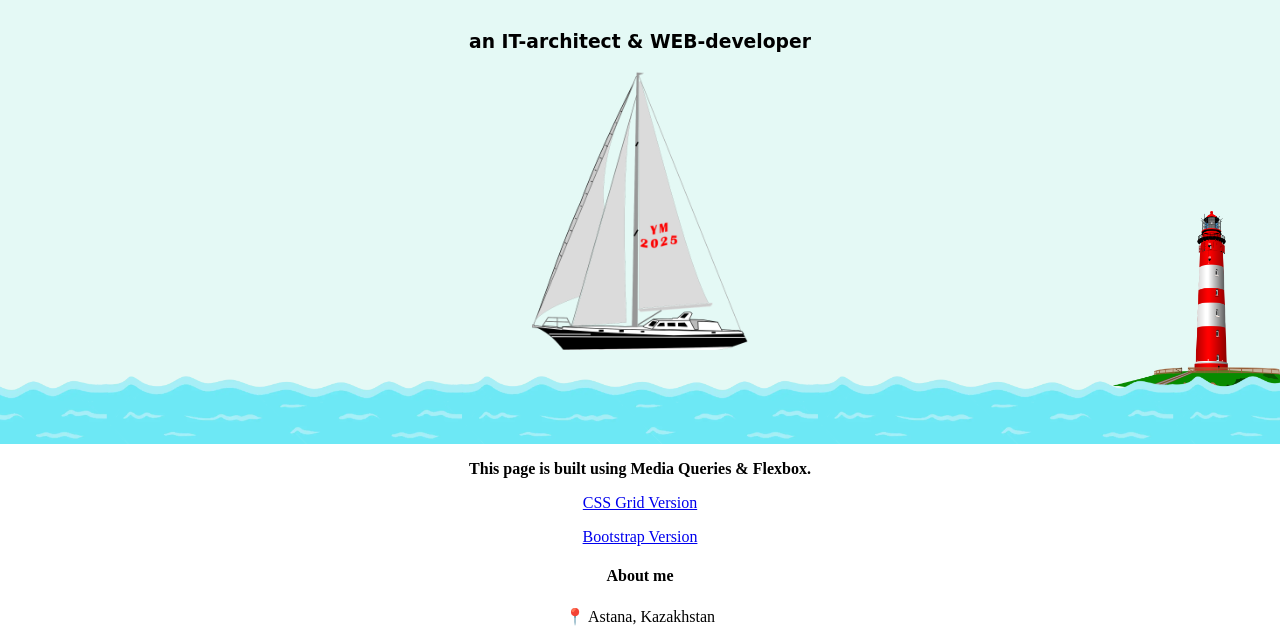
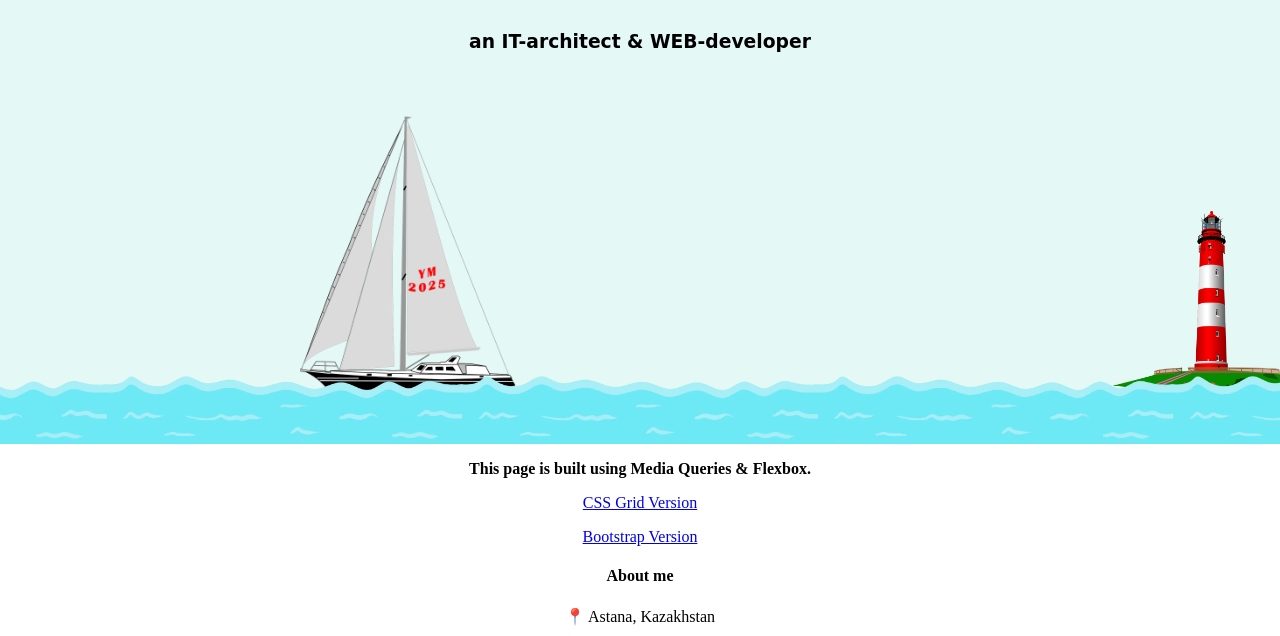
Before and after one commit to Yerlan-ops/resume-mquery, a plain HTML site: page index.html in a window 1280 px wide. Shown: the part 164-800 px from the top of the page. Drawn offline with Linux system fonts and the light colour scheme.

Commit message:
Add files via upload

```diff
--- a/index.html
+++ b/index.html
@@ -25,7 +25,7 @@
         </header>
 
             <div class="lighthouse"><img src="images/lighthouse.png" height="180px" alt="lighthouse"></div>
-            <div class="sailboat"><img src="images/sailboat-YM-2025.png" height="280px" alt="sailboat"></div>
+            <div class="sailboat"><img src="images/sailboat-ym-2025.png" height="280px" alt="sailboat"></div>
     </section>
 
 <nav>
--- a/styles.css
+++ b/styles.css
@@ -40,7 +40,7 @@ body {
     bottom: 0;
     left: 0;
     width: 100%;
-    height: 100px;
+    height: 250px;
     background:
     url('images/wavy-blue-sea-surface-png.png') repeat-x bottom;
     background-size: auto 200px;
@@ -57,6 +57,17 @@ body {
     z-index: 1;
 
 }
+
+.sailboat {
+
+    position: absolute;
+    bottom: 0;
+    height: 330px;
+    left: 300px;
+    z-index: 1;
+
+}
+
 
 .flag {
 
```
Also changed, not shown: images/sailboat-ym-2025.png (added).
